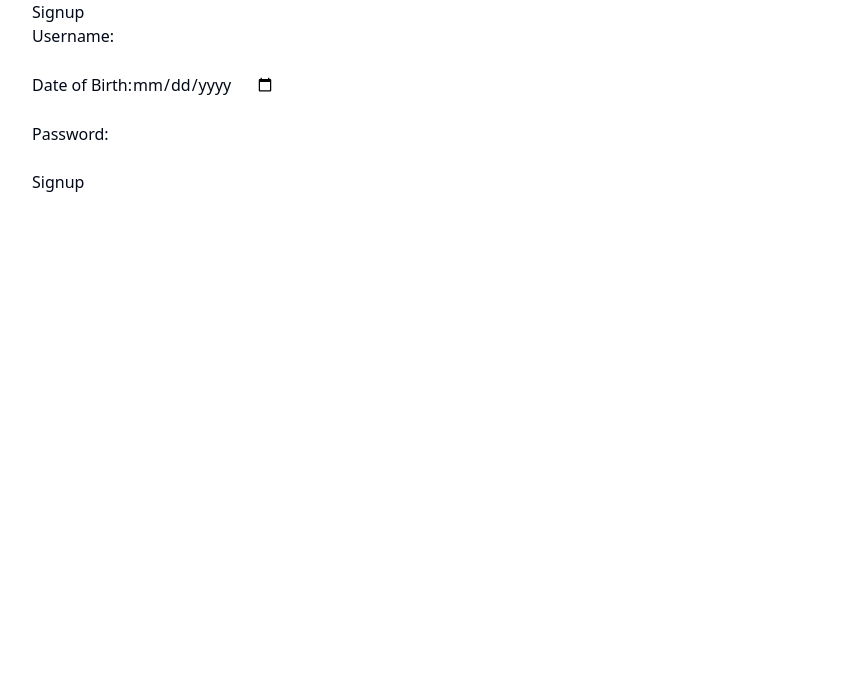
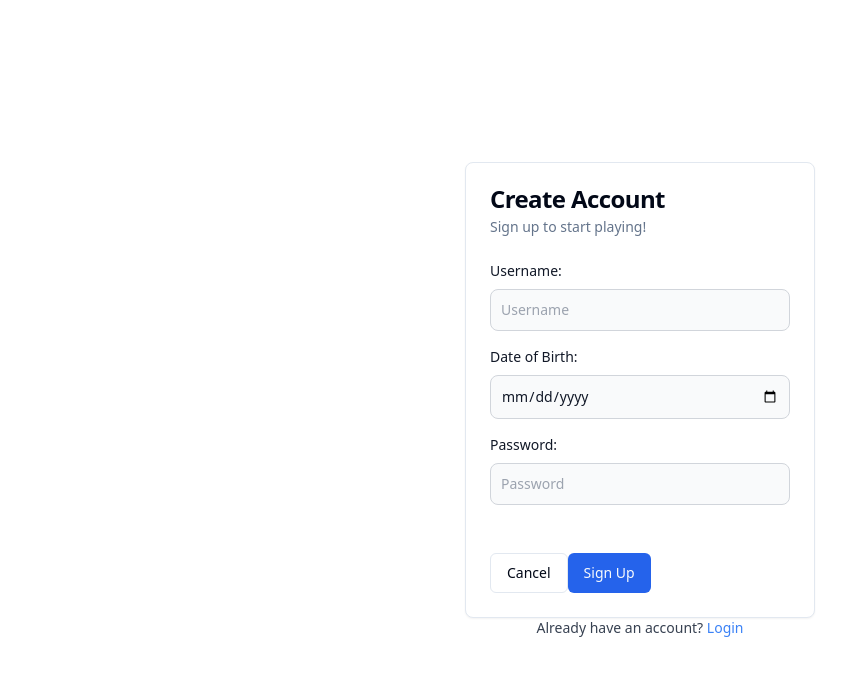
Before and after one commit to ADHFMZ7/Betting-Frontend, a React (Vite) app: page /signup in a window 1280 px wide. Shown: the top 676 px of the page, without its empty margins (0-846 px from the left). Built offline with nearby package versions, Linux system fonts and the light colour scheme.

Commit message:
Styled signup page

```diff
--- a/src/components/Pages/Signup.jsx
+++ b/src/components/Pages/Signup.jsx
@@ -1,71 +1,111 @@
 import React, { useState } from 'react';
-import {Form, useNavigate} from "react-router-dom";
+import { useNavigate } from 'react-router-dom';
+import { Link } from 'react-router-dom';
+import {
+  Card,
+  CardContent,
+  CardHeader,
+  CardTitle,
+  CardDescription,
+  CardFooter,
+} from "@/components/ui/card"
+import { Button } from "@/components/ui/button"
 
 function Signup() {
-    const [username, setUsername] = useState('');
-    const [dob, setDob] = useState('');
-    const [password, setPassword] = useState('');
+    const [input, setInput] = useState({
+        username: '',
+        dob: '',
+        password: '',
+    });
     const navigate = useNavigate();
 
     function signup() {
-        const payload = {
-            username: username,
-            dob: dob,
-            password: password
-        };
-
-        const navigate = useNavigate();
-
         fetch('http://127.0.0.1:8000/auth/register', {
             method: 'POST',
             headers: {
                 'Content-Type': 'application/json'
             },
-            body: JSON.stringify(payload)
+            body: JSON.stringify({
+              username: input.username,
+              dob: input.dob,
+              password: input.password
+            })
         })
         .then(response => response.json())
         .then(data => {
-                // Handle response data
             console.log(data);
             navigate('/login');
         })
         .catch(error => {
             alert('An error occurred. Please try again later.')
-                // Handle error
         });
     }
 
+    const handleInput = (e) => {
+        const { name, value } = e.target;
+        setInput((prev) => ({
+            ...prev,
+            [name]: value,
+        }));
+    };
 
     return (
-        <div className="container">
-            <h1>Signup</h1>
-{/*
-            <Form method="post" action=>
-
-                <label htmlFor="username">Username:</label>
-                <input type="text" id="username" name="username" value={username} onChange={event => setUsername(event.target.value)} required /><br /><br />
-
-                <label htmlFor="dob">Date of Birth:</label>
-                <input type="date" id="dob" name="dob" value={dob} onChange={event => setDob(event.target.value)} required /><br /><br />
-
-                <label htmlFor="password">Password:</label>
-                <input type="password" id="password" name="password" value={password} onChange={event => setPassword(event.target.value)} required /><br /><br />
-
-                <input type="submit" value="Signup" />
-            </Form> */}
-
-            <form onSubmit={event => { event.preventDefault(); signup(); }}>
-                <label htmlFor="username">Username:</label>
-                <input type="text" id="username" name="username" value={username} onChange={event => setUsername(event.target.value)} required /><br /><br />
-
-                <label htmlFor="dob">Date of Birth:</label>
-                <input type="date" id="dob" name="dob" value={dob} onChange={event => setDob(event.target.value)} required /><br /><br />
-
-                <label htmlFor="password">Password:</label>
-                <input type="password" id="password" name="password" value={password} onChange={event => setPassword(event.target.value)} required /><br /><br />
-
-                <input type="submit" value="Signup" />
+        <div className="flex items-center justify-center min-h-screen flex-col">
+        <Card className="w-[350px]">
+            <form onSubmit={(e) => { e.preventDefault(); signup(); }} className="max-w-sm mx-auto">
+                <CardHeader>
+                    <CardTitle>Create Account</CardTitle>
+                    <CardDescription>Sign up to start playing!</CardDescription>
+                </CardHeader>
+                <CardContent>
+                    <div className="mb-4">
+                        <label htmlFor="username" className="block mb-2 text-sm font-medium text-gray-900 dark:text-white">Username:</label>
+                        <input
+                            type="text"
+                            id="username"
+                            name="username"
+                            value={input.username}
+                            onChange={handleInput}
+                            placeholder="Username"
+                            required
+                            className="bg-gray-50 border border-gray-300 text-gray-900 text-sm rounded-lg focus:ring-blue-500 focus:border-blue-500 block w-full p-2.5 dark:bg-gray-700 dark:border-gray-600 dark:placeholder-gray-400 dark:text-white dark:focus:ring-blue-500 dark:focus:border-blue-500"
+                        />
+                    </div>
+                    <div className="mb-4">
+                        <label htmlFor="dob" className="block mb-2 text-sm font-medium text-gray-900 dark:text-white">Date of Birth:</label>
+                        <input
+                            type="date"
+                            id="dob"
+                            name="dob"
+                            value={input.dob}
+                            onChange={handleInput}
+                            required
+                            className="bg-gray-50 border border-gray-300 text-gray-900 text-sm rounded-lg focus:ring-blue-500 focus:border-blue-500 block w-full p-2.5 dark:bg-gray-700 dark:border-gray-600 dark:placeholder-gray-400 dark:text-white dark:focus:ring-blue-500 dark:focus:border-blue-500"
+                        />
+                    </div>
+                    <div className="mb-6">
+                        <label htmlFor="password" className="block mb-2 text-sm font-medium text-gray-900 dark:text-white">Password:</label>
+                        <input
+                            type="password"
+                            id="password"
+                            name="password"
+                            value={input.password}
+                            onChange={handleInput}
+                            placeholder="Password"
+                            required
+                            className="bg-gray-50 border border-gray-300 text-gray-900 text-sm rounded-lg focus:ring-blue-500 focus:border-blue-500 block w-full p-2.5 dark:bg-gray-700 dark:border-gray-600 dark:placeholder-gray-400 dark:text-white dark:focus:ring-blue-500 dark:focus:border-blue-500"
+                        />
+                    </div>
+                </CardContent>
+                <CardFooter>
+                    <div className="flex justify-between">
+                        <Button variant="outline">Cancel</Button>
+                        <Button type="submit">Sign Up</Button>
+                    </div>
+                </CardFooter>
             </form>
+        </Card>
+        <p className="text-sm text-gray-700 dark:text-gray-300">Already have an account? <Link to="/login" className="text-blue-500">Login</Link></p>
         </div>
     );
 }
```
Lines whose indentation alone changed are shown as unchanged.
